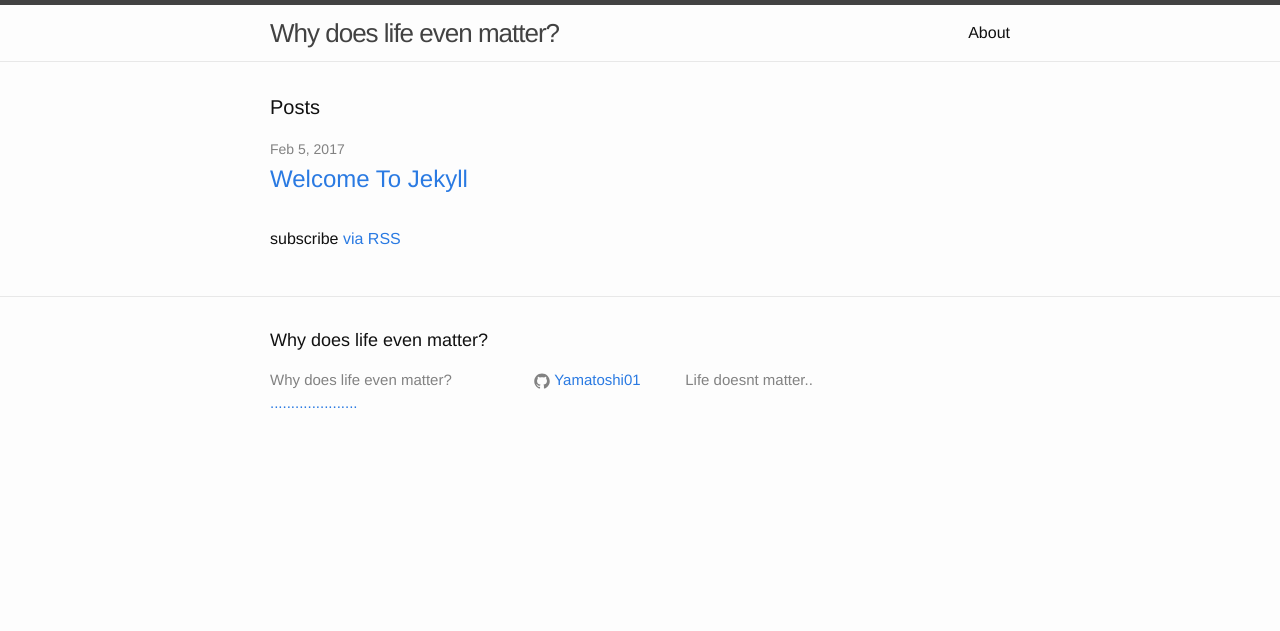
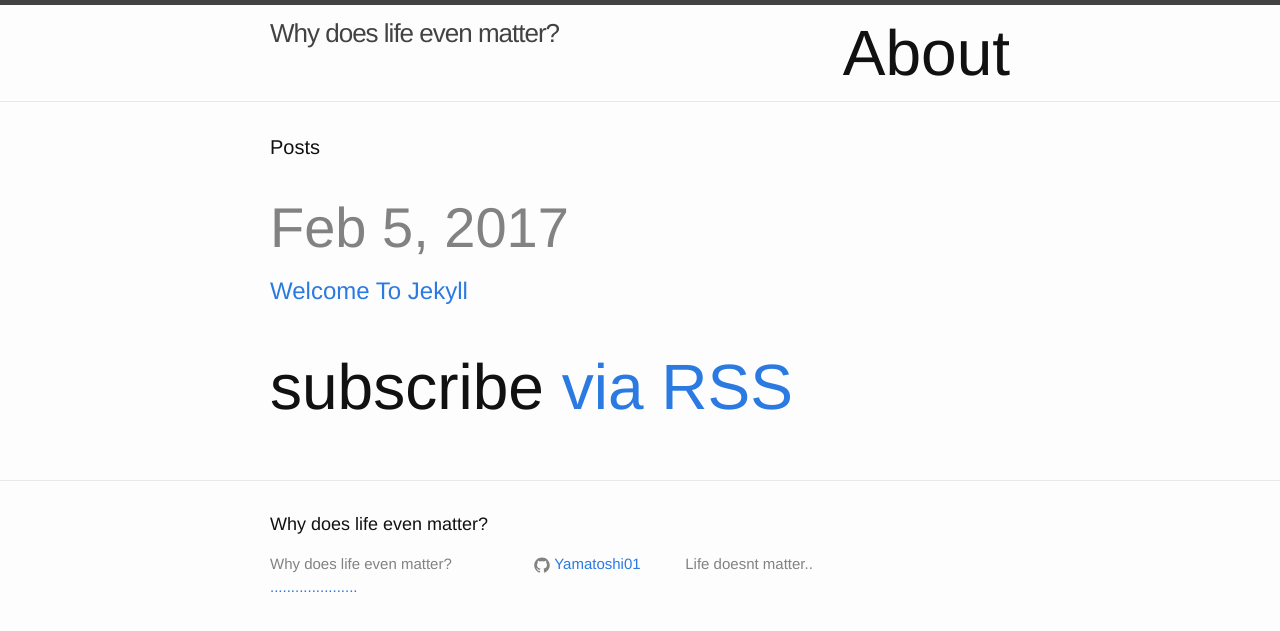
Before and after one commit to Yamatoshi01/Yamatoshi01.github.io, a Jekyll site: the page built from index.html, in a window 1280 px wide. Shown: the top 631 px of the page. Built offline with Jekyll 4.4.1, drawn with Linux system fonts in a browser that asks for light colours.

Commit message:
Update main.scss

```diff
--- a/css/main.scss
+++ b/css/main.scss
@@ -7,7 +7,7 @@
 
 // Our variables
 $base-font-family: "Helvetica Neue", Helvetica, Arial, sans-serif;
-$base-font-size:   16px;
+$base-font-size:   4rem;
 $base-font-weight: 400;
 $small-font-size:  $base-font-size * 0.875;
 $base-line-height: 1.5;
```
